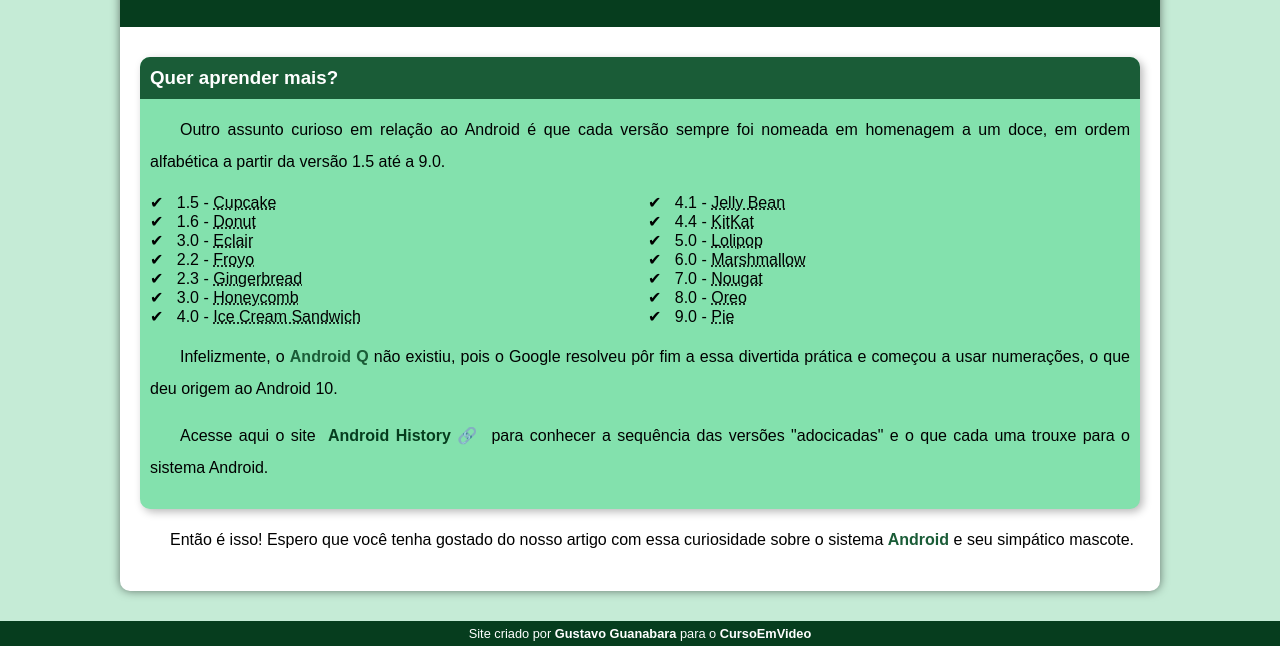
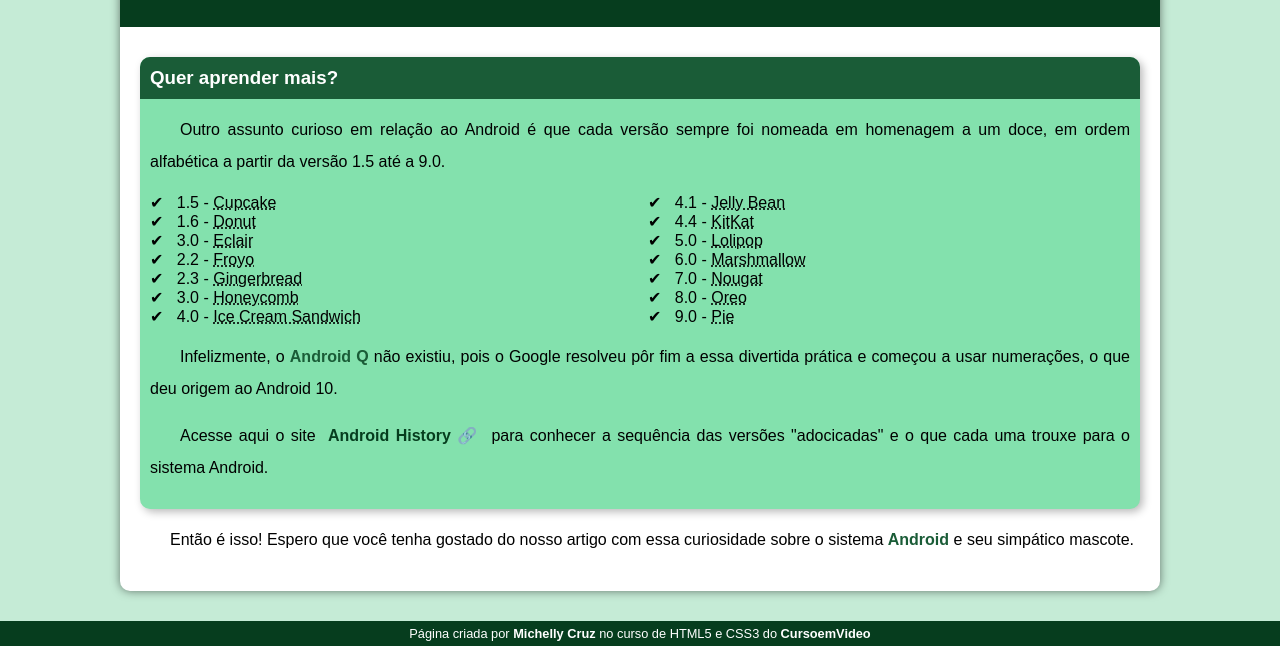
Before and after one commit to michellycruz/projeto-android, a plain HTML site: page index.html in a window 1280 px wide. Shown: the part 2399-3045 px from the top of the page. Drawn offline with Linux system fonts and the light colour scheme.

Commit message:
Update index.html

```diff
--- a/index.html
+++ b/index.html
@@ -140,7 +140,7 @@
         </article>
     </main>
     <footer>
-        <p>Site criado por <a href="https://gustavoguanabara.github.io/" target="_blank">Gustavo Guanabara</a> para o <a href="https://www.youtube.com/@CursoemVideo" target="_blank">CursoEmVideo</a></p>
+        <p>Página criada por <a href="https://github.com/michellycruz" target="_blank">Michelly Cruz</a> no curso de HTML5 e CSS3 do <a href="https://www.cursoemvideo.com" target="_blank">CursoemVideo</a></p>
     </footer>
 </body>
 </html>
```
